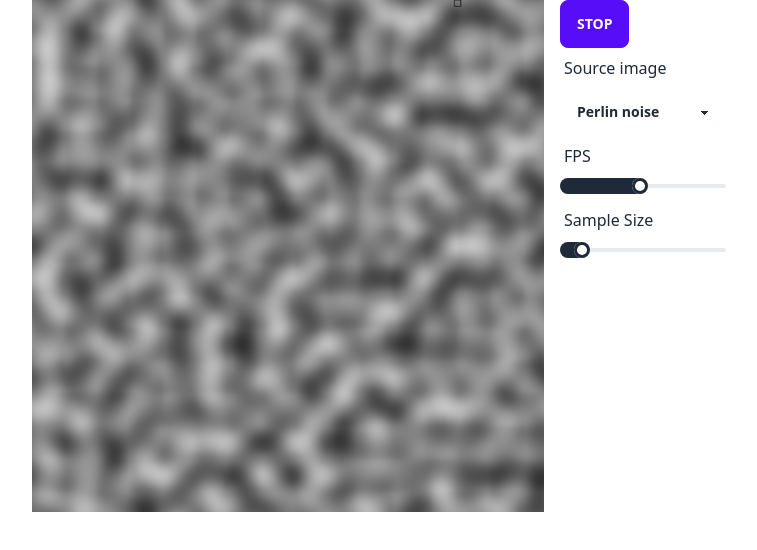
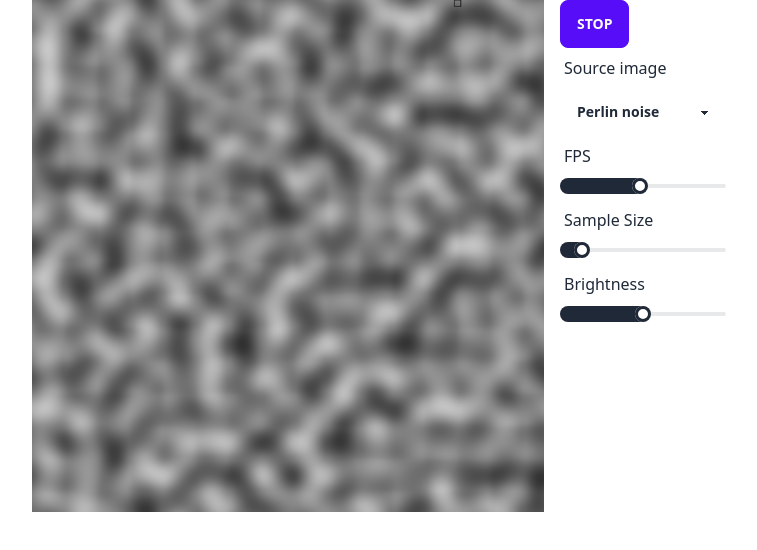
Before and after one commit to ryanachten/hertz, a React (Create React App) app: page / in a window 1280 px wide. Both pictures are taken after a click on the button "PLAY". Shown: the top 550 px of the page, without its empty margins (261-1018 px from the left). Built offline with nearby package versions, Linux system fonts and the light colour scheme.

Commit message:
feat: add brightness range

```diff
--- a/src/App.tsx
+++ b/src/App.tsx
@@ -1,7 +1,7 @@
 import { useContext, useEffect, useRef, useState } from "react";
 import { useSelector } from "react-redux";
 import AnimationControls from "./components/AnimationControls";
-import { IMAGE_OPTIONS } from "./constants/image";
+import { IMAGE_OPTIONS } from "./constants/settings";
 import useSettingRef from "./hooks/useSelectRef";
 import { getSetting } from "./selectors/settings.selectors";
 import { AnimationServiceContext } from "./services/AnimationService";
@@ -14,6 +14,7 @@ function App() {
   const selectedImage = useRef(IMAGE_OPTIONS[0].path);
   const sampleSize = useSettingRef("sampleSize");
   const fps = useSelector(getSetting)("fps");
+  const brightness = useSelector(getSetting)("brightness");
 
   const [isAnimating, setAnimating] = useState(false);
   const backgroundCanvasRef = useRef<HTMLCanvasElement>(null);
@@ -25,6 +26,27 @@ function App() {
   useEffect(() => {
     animationServiceContext.fps = fps;
   }, [animationServiceContext, fps]);
+
+  useEffect(() => {
+    const background = backgroundCanvasRef.current;
+    const img = imageRef.current;
+    const backgroundCtx = background?.getContext("2d");
+    if (!background || !backgroundCtx || !img) return;
+    backgroundCtx.drawImage(img, 0, 0);
+    const imageData = backgroundCtx.getImageData(
+      0,
+      0,
+      background.width,
+      background.height
+    );
+    const data = imageData.data;
+    for (let i = 0; i < data.length; i += 4) {
+      data[i] = data[i] + brightness; // red
+      data[i + 1] = data[i + 1] + brightness; // green
+      data[i + 2] = data[i + 2] + brightness; // blue
+    }
+    backgroundCtx.putImageData(imageData, 0, 0);
+  }, [brightness]);
 
   useEffect(() => {
     setupCanvas();
--- a/src/components/AnimationControls.tsx
+++ b/src/components/AnimationControls.tsx
@@ -1,52 +1,37 @@
+import { Fragment } from "react";
 import { useDispatch, useSelector } from "react-redux";
+import { RANGE_OPTIONS } from "../constants/settings";
 import { updateSetting } from "../reducers/settings.reducer";
 import { getSetting } from "../selectors/settings.selectors";
 
 const AnimationControls = () => {
-  const fps = useSelector(getSetting)("fps");
-  const sampleSize = useSelector(getSetting)("sampleSize");
-
+  const setting = useSelector(getSetting);
   const dispatch = useDispatch();
   return (
     <>
-      <label className="label" htmlFor="fps">
-        FPS
+      {RANGE_OPTIONS.map(({ label, key, min, max }) => (
+        <Fragment key={key}>
+          <label className="label" htmlFor={key}>
+            {label}
           </label>
           <input
             className="range range-xs"
-        name="fps"
+            name={key}
             type="range"
-        min="0"
-        value={fps}
-        max="50"
+            min={min}
+            value={setting(key)}
+            max={max}
             onChange={(e) => {
               dispatch(
                 updateSetting({
-              key: "fps",
+                  key,
                   value: parseInt(e.target.value, 10),
                 })
               );
             }}
           />
-      <label className="label" htmlFor="sampleSize">
-        Sample Size
-      </label>
-      <input
-        className="range range-xs"
-        name="sampleSize"
-        type="range"
-        min="1"
-        max="100"
-        value={sampleSize}
-        onChange={(e) => {
-          dispatch(
-            updateSetting({
-              key: "sampleSize",
-              value: parseInt(e.target.value, 10),
-            })
-          );
-        }}
-      />
+        </Fragment>
+      ))}
     </>
   );
 };
--- a/src/constants/image.ts
+++ /dev/null
@@ -1,15 +0,0 @@
-export type ImageOption = {
-  name: string;
-  path: string;
-};
-
-export const IMAGE_OPTIONS: ImageOption[] = [
-  {
-    name: "Perlin noise",
-    path: "./assets/perlin_noise.png",
-  },
-  {
-    name: "SRGB Spectrum",
-    path: "./assets/srgb.webp",
-  },
-];
--- /dev/null
+++ b/src/constants/settings.ts
@@ -0,0 +1,45 @@
+import { SettingKey } from "../reducers/settings.reducer";
+
+export type ImageOption = {
+  name: string;
+  path: string;
+};
+
+export const IMAGE_OPTIONS: ImageOption[] = [
+  {
+    name: "Perlin noise",
+    path: "./assets/perlin_noise.png",
+  },
+  {
+    name: "SRGB Spectrum",
+    path: "./assets/srgb.webp",
+  },
+];
+
+export type RangeOption = {
+  label: string;
+  key: SettingKey;
+  min: number;
+  max: number;
+};
+
+export const RANGE_OPTIONS: RangeOption[] = [
+  {
+    label: "FPS",
+    key: "fps",
+    min: 0,
+    max: 50,
+  },
+  {
+    label: "Sample Size",
+    key: "sampleSize",
+    min: 1,
+    max: 100,
+  },
+  {
+    label: "Brightness",
+    key: "brightness",
+    min: -100,
+    max: 100,
+  },
+];
--- a/src/reducers/settings.reducer.ts
+++ b/src/reducers/settings.reducer.ts
@@ -4,6 +4,7 @@ import type { PayloadAction } from "@reduxjs/toolkit";
 export interface SettingsState {
   fps: number;
   sampleSize: number;
+  brightness: number;
 }
 
 export type SettingKey = keyof SettingsState;
@@ -11,6 +12,7 @@ export type SettingKey = keyof SettingsState;
 const initialState: SettingsState = {
   fps: 24,
   sampleSize: 10,
+  brightness: 0,
 };
 
 export const settingsSlice = createSlice({
@@ -19,12 +21,14 @@ export const settingsSlice = createSlice({
   reducers: {
     updateSetting: (
       state,
-      action: PayloadAction<{
+      {
+        payload,
+      }: PayloadAction<{
         key: SettingKey;
         value: number;
       }>
     ) => {
-      state[action.payload.key] = action.payload.value;
+      state[payload.key] = payload.value;
     },
   },
 });
```
Lines whose indentation alone changed are shown as unchanged.
